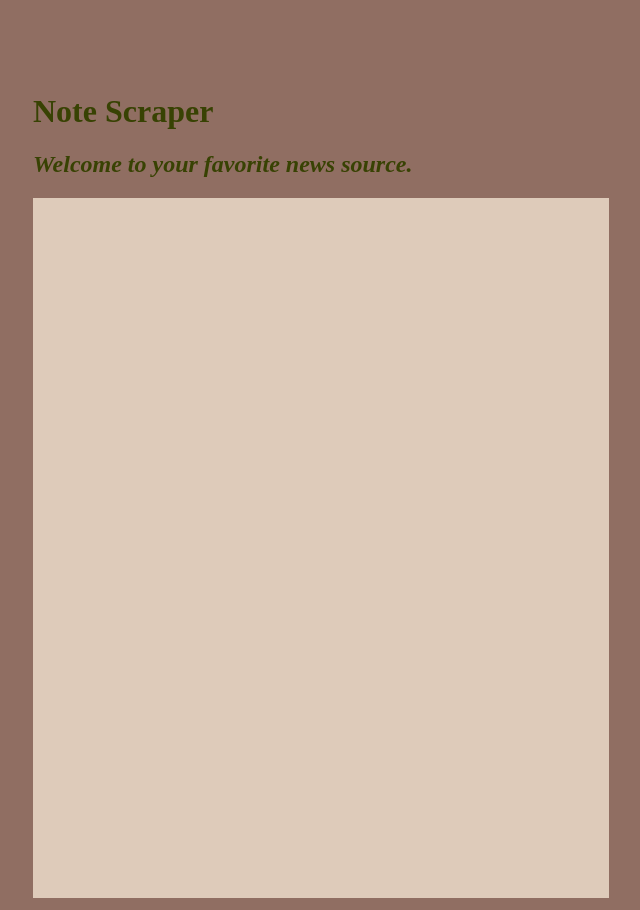
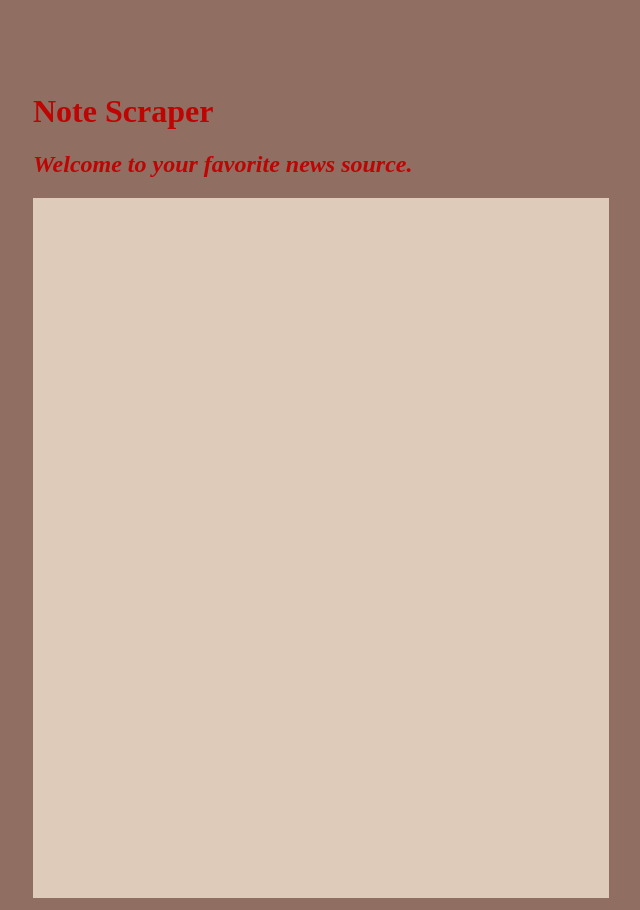
Before and after one commit to trvcytg/projectScraper, a website: page public/index.html in a window 1280 px wide. Shown: the whole page, without its empty margins (127-767 px from the left). Drawn offline with nearby package versions, Linux system fonts and the light colour scheme; no server answers.

Commit message:
Minor style changes

```diff
--- a/public/index.html
+++ b/public/index.html
@@ -7,6 +7,9 @@
       body {
         background-color: #906e62;
         color: #384203;
+      }
+      .titleText {
+        color: #bf0404;
       }
       #wrapper {
         width: 960px;
@@ -44,8 +47,10 @@
   </head>
   <body>
     <div id="wrapper">
-      <h1>Note Scraper</h1>
-      <h2><i>Welcome to your favorite news source.</i></h2>
+      <h1 class="titleText">Note Scraper</h1>
+      <h2>
+        <i class="titleText">Welcome to your favorite news source.</i>
+      </h2>
       <div id="articles"></div>
       <div id="notes"></div>
     </div>
```
